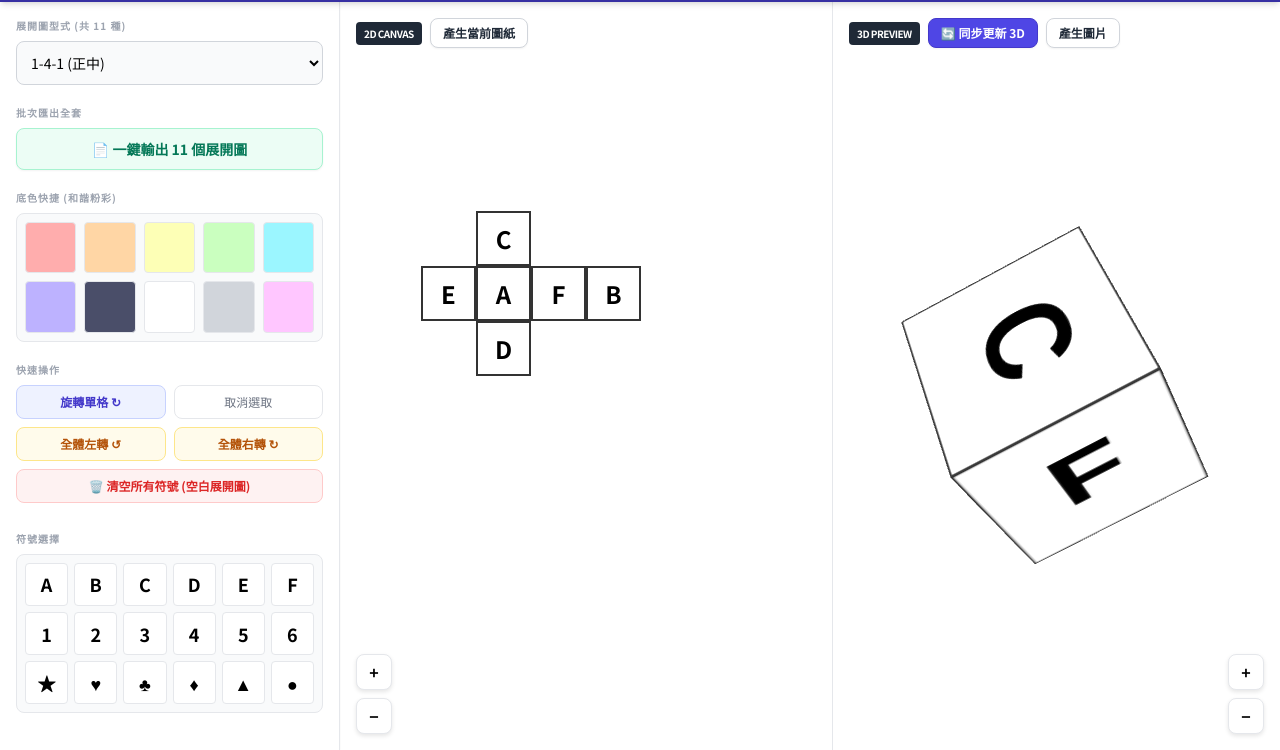
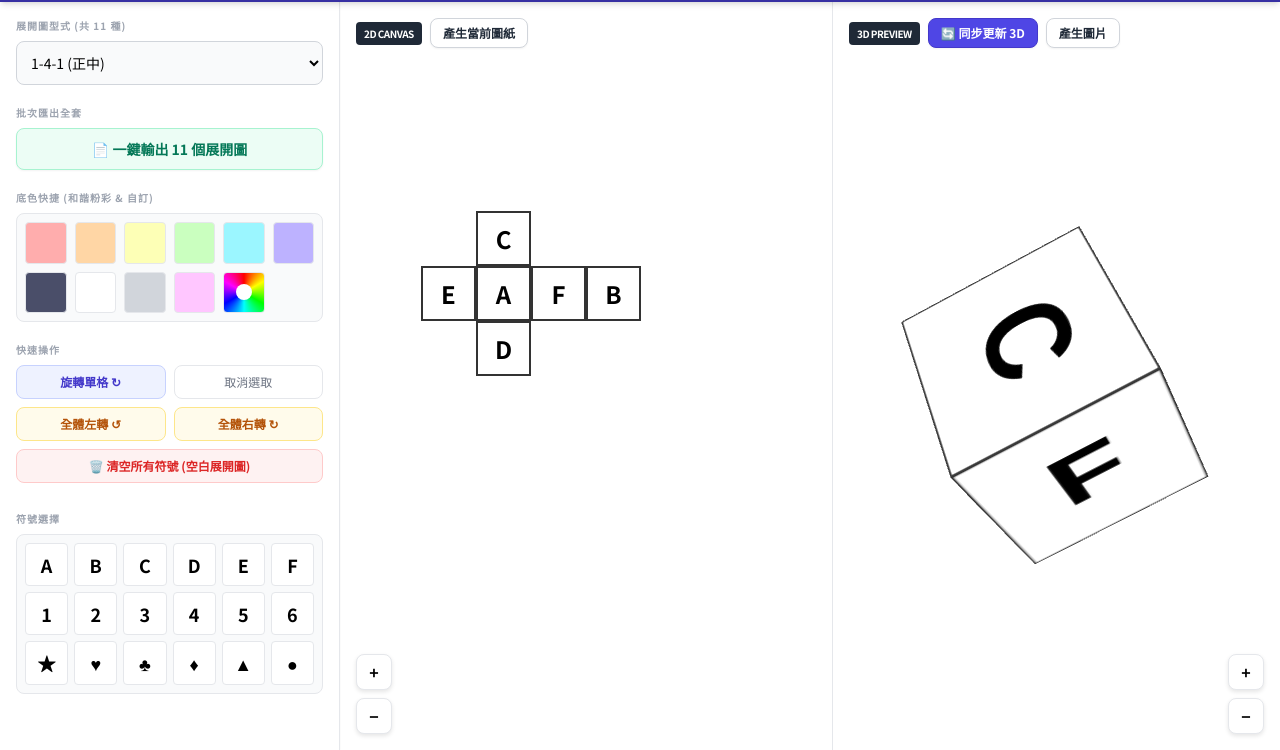
Before and after one commit to cychan-skwgps/P5CustomizedCubeDiagram, a plain HTML site: page index.html in a window 1280 px wide. Shown: the part 50-800 px from the top of the page. Drawn offline with nearby package versions, Linux system fonts and the light colour scheme.

Commit message:
Update index.html

```diff
--- a/index.html
+++ b/index.html
@@ -76,8 +76,9 @@
                 </section>
 
                 <section>
-                    <label class="block text-[10px] font-black text-gray-400 mb-2 uppercase tracking-widest">底色快捷 (和諧粉彩)</label>
-                    <div class="grid grid-cols-5 gap-2 p-2 border rounded-lg bg-gray-50" id="colorPalette"></div>
+                    <label class="block text-[10px] font-black text-gray-400 mb-2 uppercase tracking-widest">底色快捷 (和諧粉彩 & 自訂)</label>
+                    <!-- 修改為 grid-cols-6 容納自定義顏色按鈕 -->
+                    <div class="grid grid-cols-6 gap-2 p-2 border rounded-lg bg-gray-50" id="colorPalette"></div>
                 </section>
 
                 <section>
@@ -191,7 +192,6 @@
         }));
 
         // 嚴格計算後的拓撲矩陣 (保證 3D 模型完全正確對應)
-        // r = 展開到 2D 平面時所需要的旋轉補正 (0, 90, 180, 270)
         const layouts = {
             '141_1': [{x:1, y:0, f:2, r:0}, {x:0, y:1, f:4, r:0}, {x:1, y:1, f:0, r:0}, {x:2, y:1, f:5, r:0}, {x:3, y:1, f:1, r:0}, {x:1, y:2, f:3, r:0}],
             '141_2': [{x:2, y:0, f:2, r:270}, {x:0, y:1, f:4, r:0}, {x:1, y:1, f:0, r:0}, {x:2, y:1, f:5, r:0}, {x:3, y:1, f:1, r:0}, {x:1, y:2, f:3, r:0}],
@@ -224,6 +224,8 @@
 
         function init() {
             const colorPalette = document.getElementById('colorPalette');
+
+            // 1. 預設顏色
             presetColors.forEach(c => {
                 const d = document.createElement('div');
                 d.className = 'aspect-square rounded border cursor-pointer hover:scale-105 transition';
@@ -236,6 +238,32 @@
                 colorPalette.appendChild(d);
             });
 
+            // 2. 加入自定義顏色選擇器 (彩虹按鈕)
+            const customColorWrapper = document.createElement('div');
+            customColorWrapper.className = 'aspect-square rounded border cursor-pointer hover:scale-105 transition relative overflow-hidden flex items-center justify-center';
+            customColorWrapper.style.background = 'conic-gradient(red, yellow, lime, aqua, blue, magenta, red)';
+            customColorWrapper.title = '自定義顏色';
+
+            const innerCircle = document.createElement('div');
+            innerCircle.className = 'bg-white rounded-full pointer-events-none shadow-sm';
+            innerCircle.style.width = '40%';
+            innerCircle.style.height = '40%';
+            customColorWrapper.appendChild(innerCircle);
+
+            const colorInput = document.createElement('input');
+            colorInput.type = 'color';
+            colorInput.value = '#ff0000';
+            colorInput.className = 'absolute inset-0 w-full h-full opacity-0 cursor-pointer';
+            colorInput.addEventListener('input', (e) => {
+                const c = e.target.value;
+                if(activeFaceIdx !== -1) faceData[activeFaceIdx].bgColor = c;
+                else faceData.forEach(f => f.bgColor = c);
+                renderNet();
+            });
+            customColorWrapper.appendChild(colorInput);
+            colorPalette.appendChild(customColorWrapper);
+
+            // 符號選擇初始化
             const symbolPicker = document.getElementById('symbolPicker');
             symbols.forEach(s => {
                 const d = document.createElement('div');
@@ -301,7 +329,6 @@
                 const char = document.createElement('div');
                 char.className = 'face-char';
                 char.innerText = data.char;
-                // 2D 畫面上我們只顯示使用者所設定的方向
                 char.style.transform = `rotate(${data.userRotate}deg)`;
                 char.style.color = '#000000';
                 el.appendChild(char);
```
